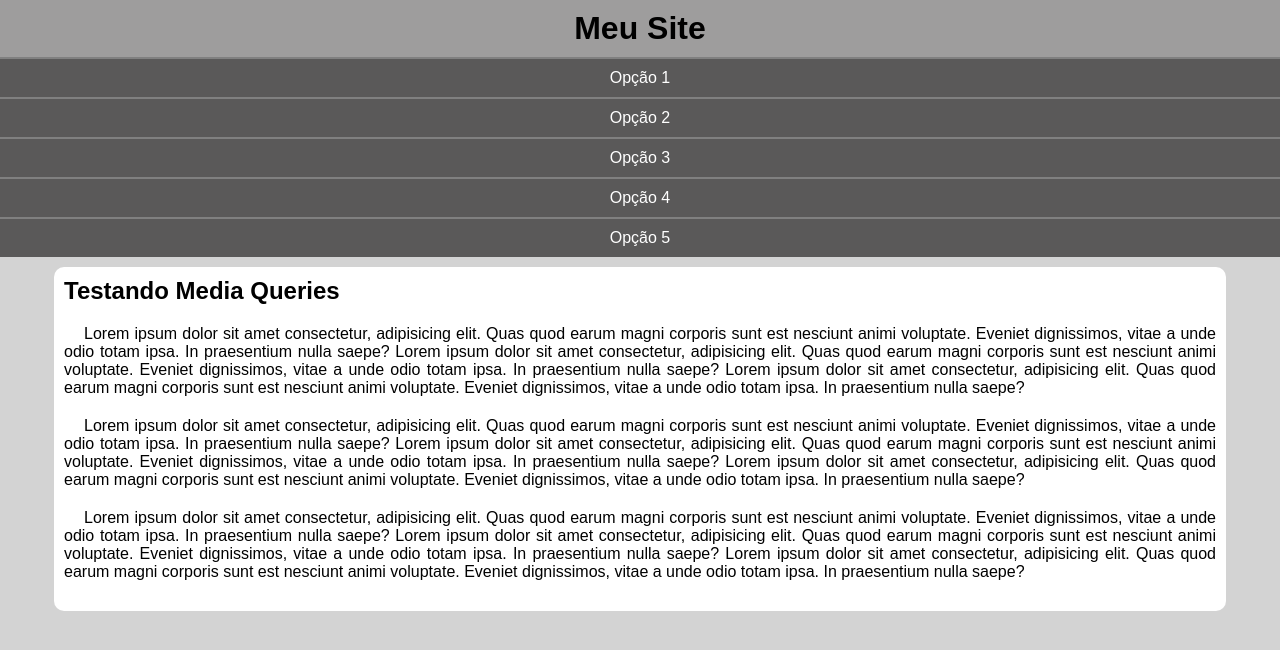
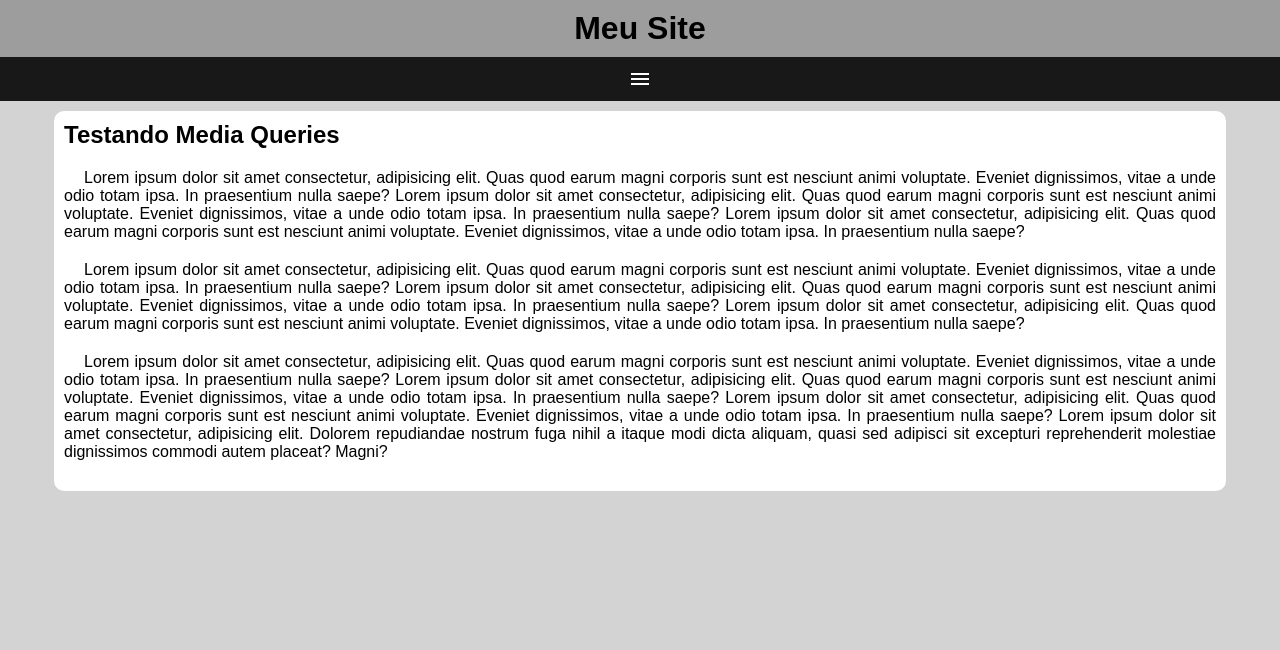
Before and after one commit to Kadu1818/html-css, a plain HTML site: page exercicios/026/mq005/index.html in a window 1280 px wide. Drawn offline with nearby package versions, Linux system fonts and the light colour scheme.

Commit message:
exercício 026 mq 005

```diff
--- a/exercicios/026/mq005/estilos/style.css
+++ b/exercicios/026/mq005/estilos/style.css
@@ -19,8 +19,22 @@ header > h1 {
     text-align: center;
 }
 
+span#burguer {
+    background-color: rgb(24, 24, 24);
+    color: white;
+    display: block;
+    text-align: center;
+    padding: 10px;
+    cursor: pointer;
+}
+
+span#burguer:hover {
+    background-color: white;
+    color: black;
+}
+
 menu {
-    display: block;
+    display: none;
 }
 
 menu > ul {
--- a/exercicios/026/mq005/index.html
+++ b/exercicios/026/mq005/index.html
@@ -4,12 +4,14 @@
     <meta charset="UTF-8">
     <meta name="viewport" content="width=device-width, initial-scale=1.0">
     <title>Media Query</title>
+    <link href="https://fonts.googleapis.com/css2?family=Material+Symbols+Outlined" rel="stylesheet" />
     <link rel="stylesheet" href="estilos/style.css">
 </head>
 <body>
     <header>
         <h1>Meu Site</h1>
-        <menu>
+        <span id="burguer" class="material-symbols-outlined" onclick="clickMenu()">menu</span>
+        <menu id="itens">
             <ul>
                 <li><a href="">Opção 1</a></li>
                 <li><a href="">Opção 2</a></li>
@@ -26,8 +28,17 @@
 
 <p>Lorem ipsum dolor sit amet consectetur, adipisicing elit. Quas quod earum magni corporis sunt est nesciunt animi voluptate. Eveniet dignissimos, vitae a unde odio totam ipsa. In praesentium nulla saepe? Lorem ipsum dolor sit amet consectetur, adipisicing elit. Quas quod earum magni corporis sunt est nesciunt animi voluptate. Eveniet dignissimos, vitae a unde odio totam ipsa. In praesentium nulla saepe? Lorem ipsum dolor sit amet consectetur, adipisicing elit. Quas quod earum magni corporis sunt est nesciunt animi voluptate. Eveniet dignissimos, vitae a unde odio totam ipsa. In praesentium nulla saepe?</p>
 
-<p>Lorem ipsum dolor sit amet consectetur, adipisicing elit. Quas quod earum magni corporis sunt est nesciunt animi voluptate. Eveniet dignissimos, vitae a unde odio totam ipsa. In praesentium nulla saepe? Lorem ipsum dolor sit amet consectetur, adipisicing elit. Quas quod earum magni corporis sunt est nesciunt animi voluptate. Eveniet dignissimos, vitae a unde odio totam ipsa. In praesentium nulla saepe? Lorem ipsum dolor sit amet consectetur, adipisicing elit. Quas quod earum magni corporis sunt est nesciunt animi voluptate. Eveniet dignissimos, vitae a unde odio totam ipsa. In praesentium nulla saepe?</p>
+<p>Lorem ipsum dolor sit amet consectetur, adipisicing elit. Quas quod earum magni corporis sunt est nesciunt animi voluptate. Eveniet dignissimos, vitae a unde odio totam ipsa. In praesentium nulla saepe? Lorem ipsum dolor sit amet consectetur, adipisicing elit. Quas quod earum magni corporis sunt est nesciunt animi voluptate. Eveniet dignissimos, vitae a unde odio totam ipsa. In praesentium nulla saepe? Lorem ipsum dolor sit amet consectetur, adipisicing elit. Quas quod earum magni corporis sunt est nesciunt animi voluptate. Eveniet dignissimos, vitae a unde odio totam ipsa. In praesentium nulla saepe? Lorem ipsum dolor sit amet consectetur, adipisicing elit. Dolorem repudiandae nostrum fuga nihil a itaque modi dicta aliquam, quasi sed adipisci sit excepturi reprehenderit molestiae dignissimos commodi autem placeat? Magni?</p>
         </article>
     </main>
+    <script>
+        function clickMenu () {
+            if (itens.style.display == 'block') {
+                itens.style.display = 'none'
+            } else {
+                itens.style.display = 'block'
+            }
+        }
+    </script>
 </body>
 </html>
```
